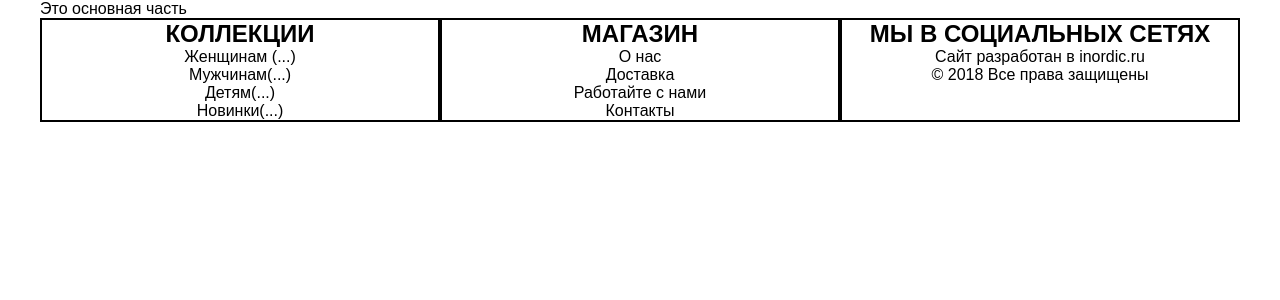
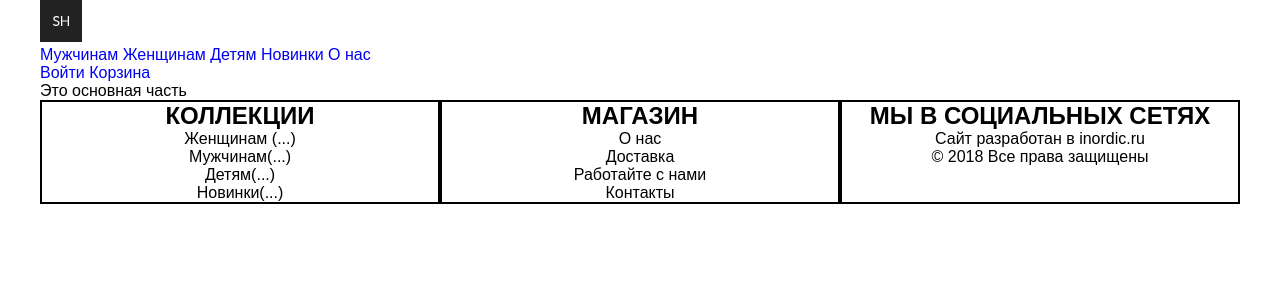
Before and after one commit to AFScoder/Web-store, a PHP site: page / in a window 1280 px wide. Shown: the top 300 px of the page. Run offline with PHP 8.4, Linux system fonts and the light colour scheme; style sheets or scripts are compiled from the project's sources.

Commit message:
11/11/2018 15:27
В стилях сделал палитру + прописал html хэдера

```diff
--- a/header.php
+++ b/header.php
@@ -9,3 +9,22 @@
 </head>
 <body>
     <div class="wrapper">
+        <header>
+            <!-- логотип -->
+            <div class="header-logo-pic">
+                <img src="images/icons/logo.jpg" alt="">
+            </div>
+            <!-- навигация -->
+            <nav class='categories'>
+                <a href="#">Мужчинам</a>
+                <a href="#">Женщинам</a>
+                <a href="#">Детям</a>
+                <a href="#">Новинки</a>
+                <a href="#">О нас</a>
+            </nav>
+            <!-- вход/корзина -->
+            <nav class="exitShop">
+                <a href="#">Войти</a>
+                <a href="#">Корзина</a>
+            </nav>
+        </header>
--- a/style.scss
+++ b/style.scss
@@ -1,3 +1,10 @@
+// палитра
+$color1: white;
+$color2: black;
+$color3: blue;
+
+
+// стили
 *{
     border:0;
     margin:0;
@@ -17,22 +24,22 @@ body a {
 .footer-container {
     display:flex;
     position: relative;
-    background-color: white;
+    background-color: $color1;
 }
 
 .footer-container-item {
     width: 33%;
-    border: 2px solid black;
+    border: 2px solid $color2;
     text-align: center;
 }
 
 .footer-container-item a {
     display: block;
-    color: black;
+    color: $color2;
 }
 
 .footer-container-item a:hover {
-    color: blue;
+    color: $color3;
     text-decoration: underline;
 }
 
```
